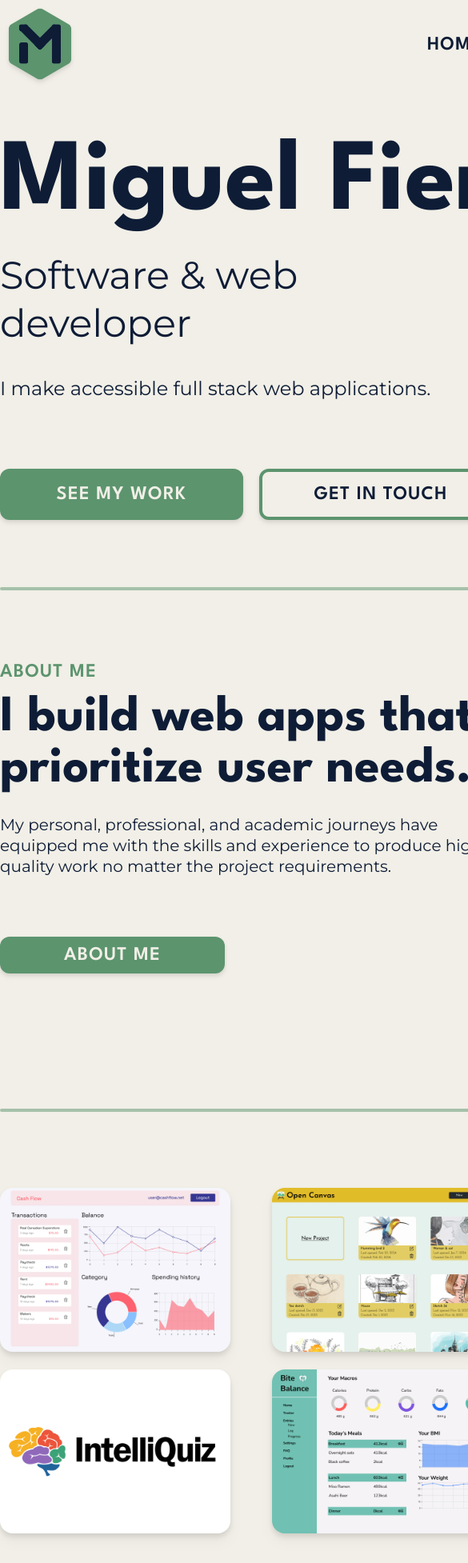
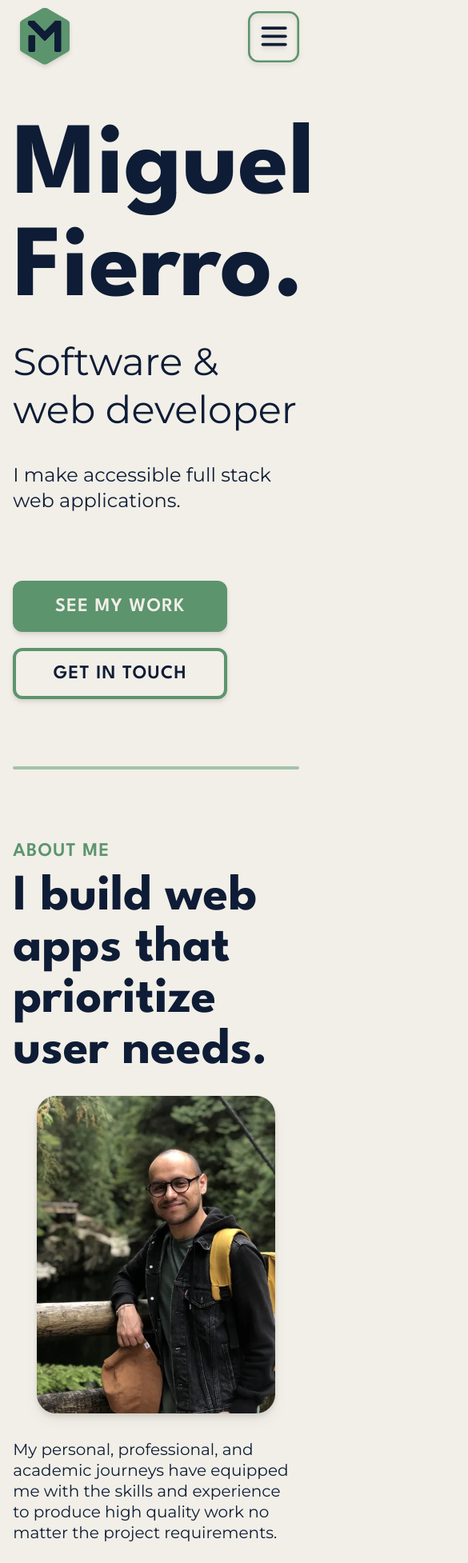
Before and after one commit to miguel-fg/portfolio-v2, a React (Vite) app: page /#/ in a window 390 px wide. Shown: the top 1954 px of the page at 80% size, 585 px wide, since content can reach past the window. Built offline with nearby package versions, Linux system fonts and the light colour scheme.

Commit message:
Add home mobile layout

```diff
--- a/src/App.jsx
+++ b/src/App.jsx
@@ -10,7 +10,7 @@ import Oops from "./pages/Oops";
 const App = () => {
     return (
         <>
-            <div className="container mx-auto w-fit-content grid grid-cols-12 gap-20">
+            <div className="container w-11/12 mx-auto flex flex-col gap-20 sm:w-10/12 md:w-9/12">
                 <HashRouter basename={"/"}>
                     <NavBar />
                     <ScrollToTop />
--- a/src/components/NavBar.jsx
+++ b/src/components/NavBar.jsx
@@ -1,25 +1,35 @@
 import { Outlet, Link } from "react-router-dom";
+import { useState } from "react";
 import logo from "../images/m.svg";
+import burger from "../images/burger.svg";
+import close from "../images/close.svg";
 
 const NavBar = () => {
+    const [showMenu, setShowMenu] = useState(false);
+
     return (
         <>
             <nav className="col-span-12 mt-1.5">
-                <ul className="list-none flex flex-row justify-between items-center">
-                    <li>
+                <div className="flex flex-col lg:flex-row justify-between items-center">
+                    <div className="flex flex-row justify-between w-full">
                         <Link to="/">
                             <img
                                 src={logo}
-                                width="100"
-                                height="100"
                                 alt="Page logo"
-                                className="drop-shadow-md"
+                                className="drop-shadow-md w-[5rem] h-[5rem] lg:w-[6rem] lg:h-[6rem]"
                             />
                         </Link>
-                    </li>
-                    <li>
-                        <ul className="w-fit-content h-fit-content flex self-center items-center">
-                            <li className="flex self-center mr-24">
+                        <button className="lg:hidden" onClick={() => setShowMenu(!showMenu)}>
+                            <img
+                                src={ showMenu ? close : burger}
+                                alt ="Menu button"
+                                className="drop-shadow-md w-[4rem] h-[4rem]"
+                            />
+                        </button>
+                    </div>
+                <div className={`${showMenu ? "" : "hidden"} w-full lg:block lg:w-auto`}>
+                    <ul className="block w-full lg:w-fit-content h-fit-content flex flex-col lg:flex-row lg:self-center lg:items-center">
+                        <li className="flex py-6 lg:py-0 lg:self-center lg:mr-20 block border-b border-sea-green border-opacity-50 lg:border-b-0">
                             <Link
                                 to="/"
                                 className="text-h3 font-LS uppercase text-oxford-blue hover:underline hover:decoration-2 rounded-xl active:text-sea-green"
@@ -27,7 +37,7 @@ const NavBar = () => {
                                 Home
                             </Link>
                         </li>
-                            <li className="flex self-center mr-24">
+                        <li className="flex py-6 lg:py-0 lg:self-center lg:mr-20 block border-b border-sea-green border-opacity-50 lg:border-b-0">
                             <Link
                                 to="/about"
                                 className="text-h3 font-LS uppercase text-oxford-blue hover:underline hover:decoration-2 rounded-xl active:text-sea-green"
@@ -35,25 +45,25 @@ const NavBar = () => {
                                 About
                             </Link>
                         </li>
-                            <li className="flex self-center mr-24">
+                        <li className="flex py-6 lg:py-0 lg:self-center lg:mr-20 block border-b border-sea-green border-opacity-50 lg:border-b-0">
                             <Link
                                 to="/portfolio"
-                                    className="text-h3 font-LS uppercase text-oxford-blue hover:underline hover:decoration-2 rounded-xl active:text-sea-green"
+                                className="text-h3 text-nowrap font-LS uppercase text-oxford-blue hover:underline hover:decoration-2 rounded-xl active:text-sea-green"
                             >
                                 My Work
                             </Link>
                         </li>
-                            <li className="flex self-center">
+                        <li className="flex justify-center">
                             <Link
                                 to="/contact"
-                                    className="text-h3 font-LS uppercase text-alabaster bg-sea-green w-48 inline-block px-10 py-2.5 rounded-xl drop-shadow-md active:bg-oxford-blue active:text-alabaster"
+                                className="text-h3 text-center mt-6 lg:mt-0 font-LS uppercase text-alabaster bg-sea-green inline-block w-11/12 lg:w-auto lg:px-10 py-2.5 rounded-xl drop-shadow-md active:bg-oxford-blue active:text-alabaster"
                             >
                                 Contact
                             </Link>
                         </li>
                     </ul>
-                    </li>
-                </ul>
+                </div>
+                </div>
             </nav>
 
             <Outlet />
--- a/src/pages/Home.jsx
+++ b/src/pages/Home.jsx
@@ -9,104 +9,131 @@ import home from "../images/photos/home.jpg";
 const Home = () => {
     return (
         <>
-            <h1 className="col-start-1 col-span-12 text-h1 font-LS text-oxford-blue mt-10 leading-none">
+            <h1 className="text-h1 font-LS text-oxford-blue mt-10 leading-none">
                 Miguel Fierro.
             </h1>
-            <h2 className="col-span-4 text-subtitle font-MT text-oxford-blue leading-tight">
+            <h2 className="text-subtitle font-MT text-oxford-blue leading-tight">
                 Software & web developer
             </h2>
-            <p className="col-span-12 text-2xl text-oxford-blue font-MT mt-4">
+            <p className="text-2xl text-oxford-blue font-MT mt-4">
                 I make accessible full stack web applications.
             </p>
+            <div className="flex flex-col w-9/12 lg:flex-row gap-20">
                 <Link
                     to="/portfolio"
-                className="col-span-3 bg-sea-green border-4 border-sea-green text-center px-10 py-2.5 rounded-xl drop-shadow-md text-h3 uppercase font-LS text-alabaster mt-16 active:bg-oxford-blue active:border-oxford-blue focus:outline-none focus:ring-oxford-blue focus:ring-4"
+                    className="bg-sea-green border-4 border-sea-green text-center px-10 py-2.5 rounded-xl drop-shadow-md text-h3 text-nowrap uppercase font-LS text-alabaster mt-16 active:bg-oxford-blue active:border-oxford-blue focus:outline-none focus:ring-oxford-blue focus:ring-4"
                 >
                     See my work
                 </Link>
                 <Link
                     to="/contact"
-                className="col-span-3 bg-alabaster border-4 border-sea-green text-center px-10 py-2.5 rounded-xl drop-shadow-md text-h3 uppercase font-LS text-oxford-blue mt-16 active:bg-oxford-blue active:text-alabaster active:border-oxford-blue focus:outline-none focus:ring-oxford-blue focus:ring-4 focus:border-alabaster"
+                    className="bg-alabaster border-4 border-sea-green text-center px-10 py-2.5 rounded-xl drop-shadow-md text-h3 text-nowrap uppercase font-LS text-oxford-blue mt-0 lg:mt-16 active:bg-oxford-blue active:text-alabaster active:border-oxford-blue focus:outline-none focus:ring-oxford-blue focus:ring-4 focus:border-alabaster"
                 >
                     Get in touch
                 </Link>
+            </div>
             <Divider />
-            <div className="col-span-6">
+            <div className="lg:grid lg:grid-cols-2 lg:gap-6">
+                <div className="lg:col-span-1">
                     <h3 className="text-h3 text-sea-green font-LS uppercase mb-2">
                         About Me
                     </h3>
                     <h2 className="text-h2 font-LS text-oxford-blue leading-none mb-6">
                         I build web apps that prioritize user needs.
                     </h2>
-                <p className="text-body font-MT text-oxford-blue mb-20">
+                    <div className="flex items-center justify-center lg:hidden">
+                        <img
+                            src={home}
+                            alt="Miguel at Capilano River Regional Park"
+                            className="rounded-3xl drop-shadow-lg w-10/12 mb-8"
+                        />
+                    </div>
+                    <p className="text-body font-MT text-oxford-blue mb-8 lg:mb-20">
                         My personal, professional, and academic journeys have
                         equipped me with the skills and experience to produce high
                         quality work no matter the project requirements.
                     </p>
                     <Link
                         to="/about"
-                    className="grid-inherit col-span-3 col-start-1 bg-sea-green text-center px-20 py-3 rounded-xl drop-shadow-md text-h3 uppercase font-LS text-alabaster active:bg-oxford-blue focus:outline-none focus:ring-oxford-blue focus:ring-4"
+                        className="bg-sea-green text-center px-20 py-3 rounded-xl drop-shadow-md text-h3 uppercase font-LS text-alabaster active:bg-oxford-blue focus:outline-none focus:ring-oxford-blue focus:ring-4"
                     >
                         About me
                     </Link>
                 </div>
-            <div className="col-span-6 col-start-7 flex items-center justify-center">
+                <div className="hidden lg:flex items-center justify-center lg:col-span-1">
                     <img
                         src={home}
-                    width="360"
-                    alt=""
-                    className="rounded-3xl drop-shadow-lg"
+                        alt="Miguel at Capilano River Regional Park"
+                        className="rounded-3xl drop-shadow-lg w-[22.5rem]"
                     />
                 </div>
+            </div>
+
             <Divider />
-            <div className="col-span-6 flex flex-wrap justify-between items-center">
-                <div className="w-fit">
+            <div className="lg:grid lg:grid-cols-2 lg:gap-6">
+                <div className="hidden lg:grid lg:grid-cols-2 lg:gap-3 lg:col-span-1 ">
                     <img
                         src="/portfolio-v2/thumbnails/cashflow.png"
                         alt="Cash flow project thumbnail"
-                        className="max-w-72 rounded-2xl drop-shadow-lg"
+                        className="col-span-1 rounded-2xl drop-shadow-lg"
                     />
-                </div>
-                <div className="w-fit">
                     <img
                         src="/portfolio-v2/thumbnails/opencanvas.png"
                         alt="Open canvas project thumbnail"
-                        className="max-w-72 rounded-2xl drop-shadow-lg"
+                        className="col-span-1 rounded-2xl drop-shadow-lg"
                     />
-                </div>
-                <div className="w-fit">
                     <img
                         src="/portfolio-v2/thumbnails/intelliquiz.png"
                         alt="Intelliquiz project thumbnail"
-                        className="max-w-72 rounded-2xl drop-shadow-lg"
+                        className="col-span-1 rounded-2xl drop-shadow-lg"
                     />
-                </div>
-                <div className="w-fit">
                     <img
                         src="/portfolio-v2/thumbnails/bitebalance.png"
                         alt="Bitebalance project thumbnail"
-                        className="max-w-72 rounded-2xl drop-shadow-lg"
+                        className="col-span-1 rounded-2xl drop-shadow-lg"
                     />
                 </div>
-            </div>
-            <div className="col-span-6 col-start-7 ml-6">
+                <div className="lg:col-span-1 lg:ml-6">
                     <h3 className="text-h3 text-sea-green font-LS uppercase mb-2">
                         My Work
                     </h3>
                     <h2 className="text-h2 font-LS text-oxford-blue leading-none mb-6">
                         My sites combine reliability and creativity.
                     </h2>
-                <p className="text-body font-MT text-oxford-blue mb-20">
+                    <div className="lg:hidden grid grid-cols-2 gap-3 mb-6">
+                        <img
+                            src="/portfolio-v2/thumbnails/cashflow.png"
+                            alt="Cashflow project thumbnail"
+                            className="rounded-2xl drop-shadow-lg col-span-1"
+                        />
+                        <img
+                            src="/portfolio-v2/thumbnails/opencanvas.png"
+                            alt="Open Canvas project thumbnail"
+                            className="rounded-2xl drop-shadow-lg col-span-1"
+                        />
+                        <img
+                            src="/portfolio-v2/thumbnails/intelliquiz.png"
+                            alt="Intelliquiz project thumbnail"
+                            className="rounded-2xl drop-shadow-lg col-span-1"
+                        />
+                        <img
+                            src="/portfolio-v2/thumbnails/bitebalance.png"
+                            alt="Bite balance project thumbnail"
+                            className="rounded-2xl drop-shadow-lg col-span-1"
+                        />
+                    </div>
+                    <p className="text-body font-MT text-oxford-blue mb-8 lg:mb-20">
                         Using the latest design standards, I ensure the best user
                         experience possible while giving each site an attractice and
                         distinctive identity.
                     </p>
                     <Link
                         to="/portfolio"
-                    className="grid-inherit col-span-3 col-start-1 bg-sea-green text-center px-20 py-3 rounded-xl drop-shadow-md text-h3 uppercase font-LS text-alabaster active:bg-oxford-blue focus:outline-none focus:ring-oxford-blue focus:ring-4"
+                        className="bg-sea-green text-center text-nowrap px-10 py-3 rounded-xl drop-shadow-md text-h3 uppercase font-LS text-alabaster active:bg-oxford-blue focus:outline-none focus:ring-oxford-blue focus:ring-4"
                     >
-                    Check out my projects
+                        View my projects
                     </Link>
+                </div>
             </div>
             <Divider />
             <ContactForm title="send me a message" />
--- a/tailwind.config.js
+++ b/tailwind.config.js
@@ -23,10 +23,11 @@ export default {
                 h1: ["8rem", { fontWeight: "700" }],
             },
             gridTemplateColumns: {
-                12: "repeat(12, 5.5rem)",
+                12: "repeat(12, auto)",
             },
             gap: {
                 20: "1.25rem",
+                5: "0.25rem"
             },
             width: {
                 "fit-content": "fit-content",
```
Also changed, not shown: src/components/ContactForm.jsx (+6 -6 lines), src/components/Footer.jsx (+8 -8 lines), src/images/burger.svg (added), src/images/close.svg (added). Lines whose indentation alone changed are shown as unchanged.
